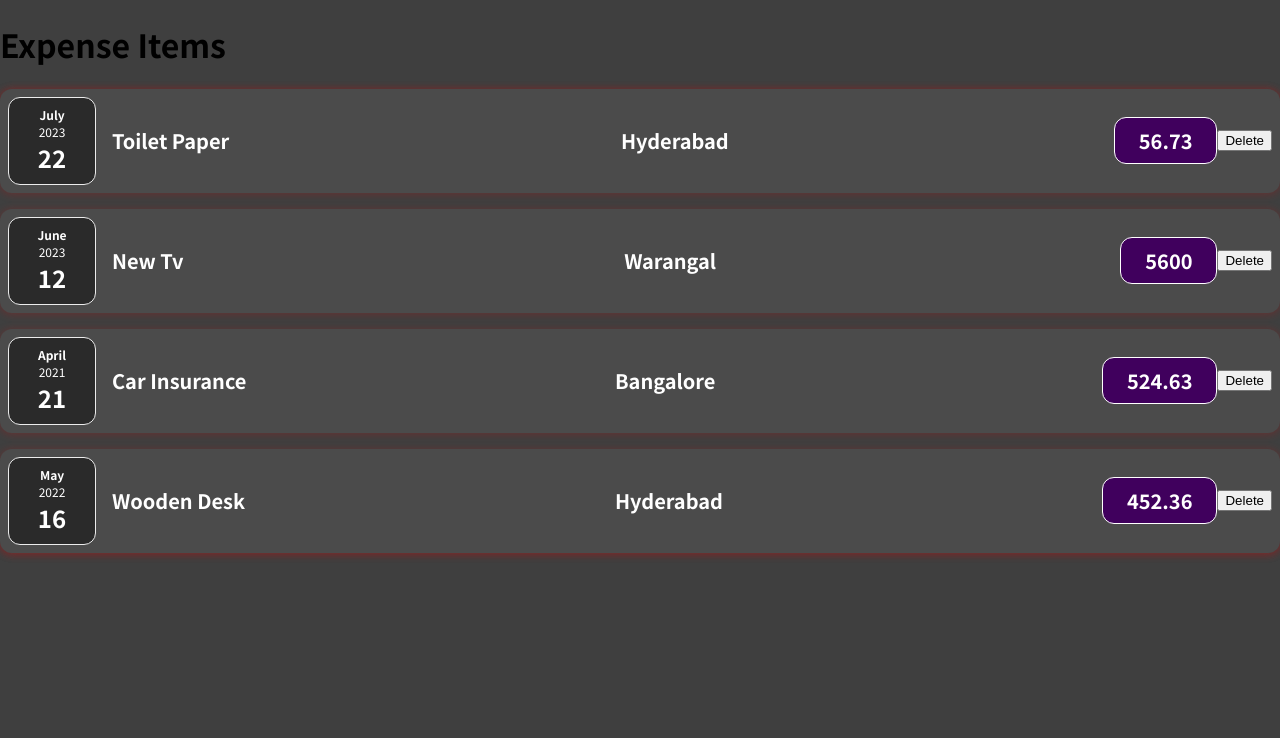
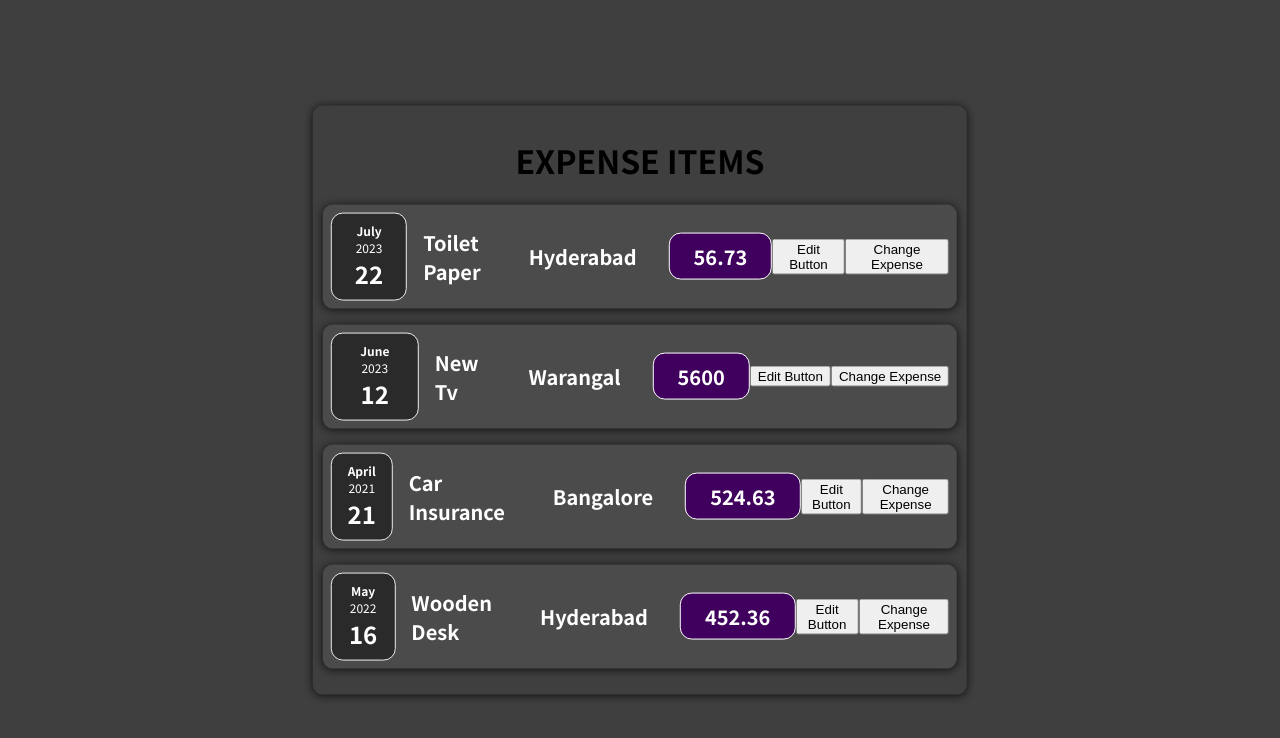
Before and after one commit to navadeep1012/ExpenseTracker, a React (Create React App) app: page / in a window 1280 px wide. Shown: the top 738 px of the page. Built offline with nearby package versions, Linux system fonts and the light colour scheme.

Commit message:
created a button and updating the values using useState

```diff
--- a/src/App.js
+++ b/src/App.js
@@ -1,19 +1,21 @@
 //import ExpenseItem from "./components/ExpenseItems";
 import Expenses from "./components/Expenses/Expenses";
 import Card from "./components/UI/Card";
+import  "./components/Expenses/ExpenseItem.css";
+
 
 const App =() => {
 
 
   return (
-    <div>
+    <Card className="expense-ui">
       <div>
-        <h1>Expense Items</h1>
+        <div>
+          <h1>Expense Items</h1>
+        </div>
+        <Expenses />
       </div>
-      <Card>
-        <Expenses />
-      </Card>
-    </div>
+    </Card>
   );
 
 }
--- a/src/components/Expenses/ExpenseItem.css
+++ b/src/components/Expenses/ExpenseItem.css
@@ -7,6 +7,31 @@
   margin: 1rem 0;
   border-radius: 12px;
   background-color: #4b4b4b;
+}
+.expense-ui{
+  display: flex;
+  position: absolute;
+  top: 50%;
+  left: 50%;
+  transform: translate(-50%, -50%);
+  padding: 10px;
+  align-items: center;
+  /* justify-content: space-between;
+  margin-top: 10%;
+  border-top: 10%;
+  border-left: 20%;
+  border-right:20%;
+  border-bottom: 10%;
+  align-items: center;
+  position: absolute;
+  transform: translate(0,-50%); */
+
+
+}
+
+h1{
+  text-transform: uppercase;
+  text-align: center;
 }
 
 .expense-item__description {
--- a/src/components/Expenses/ExpenseItems.js
+++ b/src/components/Expenses/ExpenseItems.js
@@ -1,4 +1,4 @@
-import React from "react";
+import React, { useState } from "react";
 
 import "./ExpenseItem.css";
 import ExpenseDate from "./ExpenseDate";
@@ -6,19 +6,30 @@ import ExpenseDetails from "./ExpenseDetails";
 import Card from "../UI/Card";
 
 const ExpenseItem = (props) =>{
+  const [title, setTitle] = useState(props.items.title);
+  const [amount, setExpense]= useState(props.items.amount)
 
-  const clickHandler = () =>{
-    console.log('Clicked!');
+   const clickHandler = () => {
+    setTitle('updated');
+    console.log(title);
+  };
+  const changeExpense = () =>{
+    setExpense('100$');
+    console.log(amount);
+
+
   }
   return (
-    <Card className = 'expense-item'>
-        <ExpenseDate date={props.items.date} />
-        <ExpenseDetails
-          title={props.items.title}
-          location={props.items.location}
-          amount={props.items.amount}
-        />
-        <button onClick={clickHandler}>Delete</button>
+    <Card className="expense-item">
+      <ExpenseDate date={props.items.date} />
+      <ExpenseDetails
+        title={title}
+        location={props.items.location}
+        amount={amount}
+      />
+      <button onClick = {clickHandler} >Edit Button</button>
+      <button onClick = {changeExpense} >Change Expense</button>
+
     </Card>
   );
 }
--- a/src/components/UI/Card.css
+++ b/src/components/UI/Card.css
@@ -1,4 +1,4 @@
 .card {
-  border-radius: 12px;
-  box-shadow: 0 1px 8px rgba(230, 6, 6, 0.25);
+  border-radius: 10px;
+  box-shadow: 0 1px 8px rgba(11, 11, 11, 0.935);
 }
--- a/src/components/UI/Card.js
+++ b/src/components/UI/Card.js
@@ -3,7 +3,9 @@ import "./Card.css";
 const Card = (props) => {
   const classes = "card " + props.className;
 
-  return <div className={classes}>{props.children}</div>;
+  return  <div className={classes}>{props.children}</div>;
+
+
 }
 
 export default Card;
--- a/src/index.js
+++ b/src/index.js
@@ -1,4 +1,5 @@
 import ReactDOM from 'react-dom/client';
+
 
 import './index.css';
 import App from './App';
```
Also changed, not shown: src/components/Expenses/ExpenseDetails.js (+6 -6 lines), src/components/Expenses/Expenses.css (line endings or trailing spaces).
